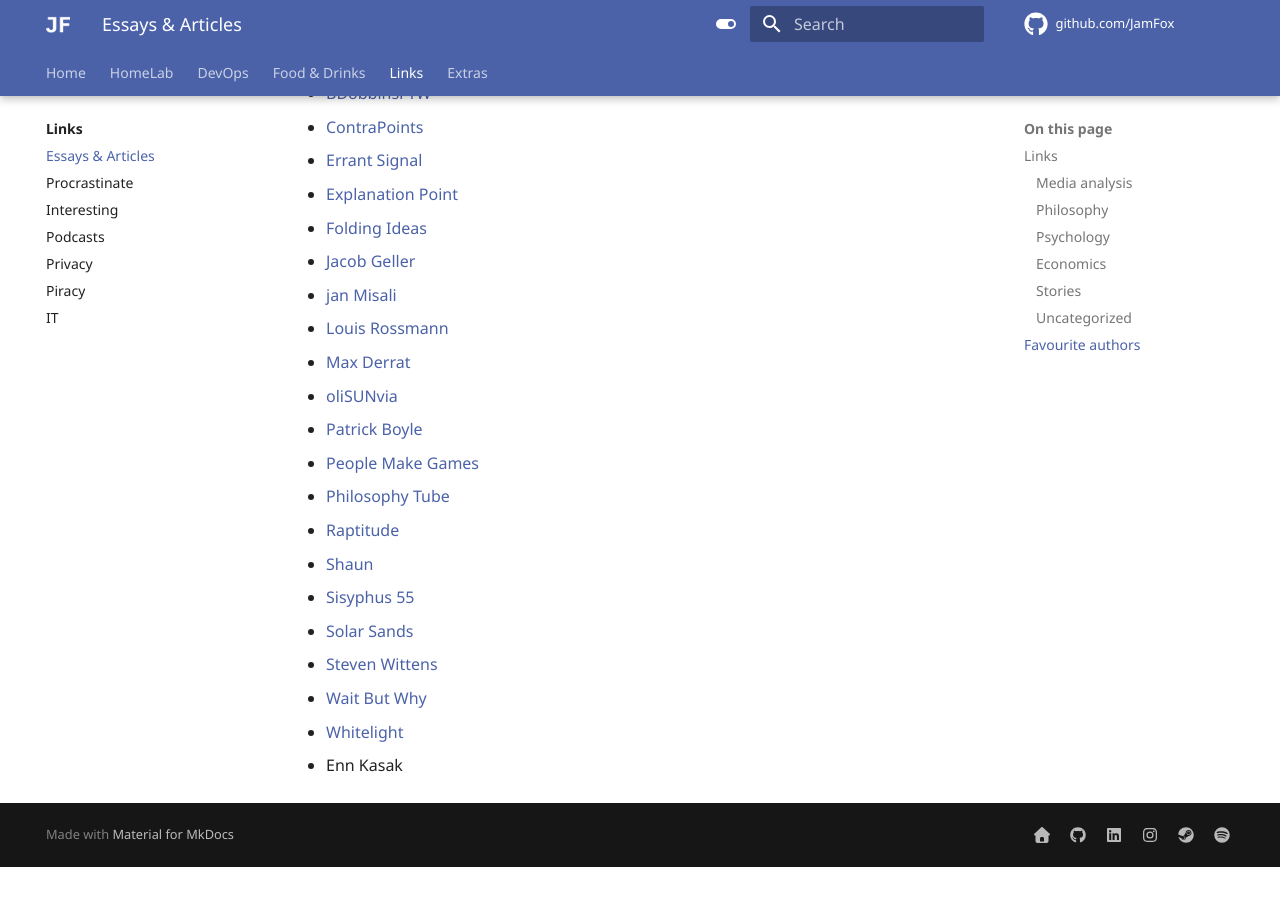
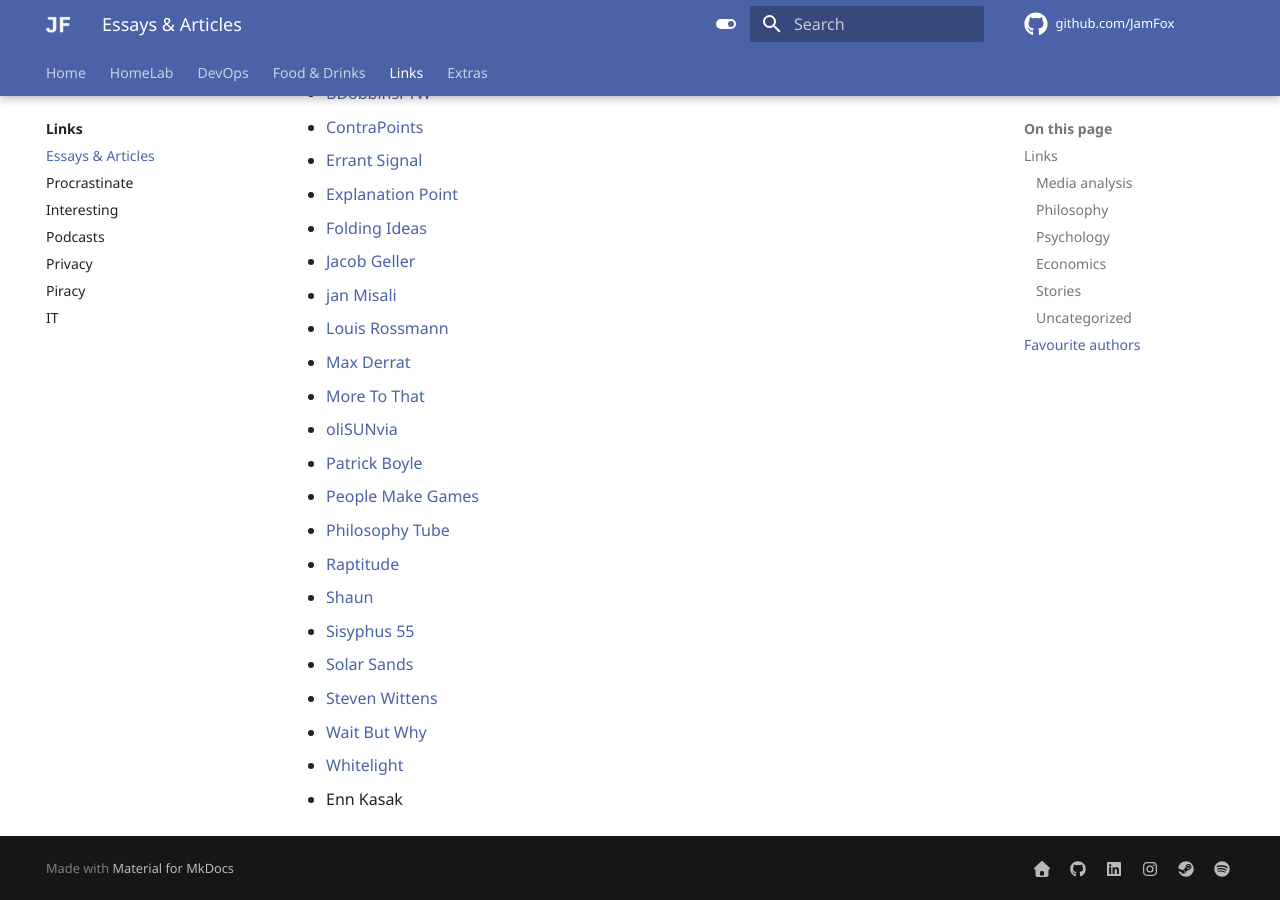
Before and after one commit to JamFox/docs.jamfox.dev, an MkDocs documentation site: the page built from docs/content/links/essays.md, in a window 1280 px wide and 900 px high, scrolled down 2516 px. Built offline with MkDocs 1.6.1 and Material for MkDocs 9.7.7, drawn with Linux system fonts in a browser that asks for light colours; comment, search, counter and statistics services are not loaded; before the commit the page ends 3383 px from its top, so only the background shows below that.

Commit message:
add more to that

```diff
--- a/docs/content/links/essays.md
+++ b/docs/content/links/essays.md
@@ -87,6 +87,7 @@ title: "Essays & Articles"
 - [jan Misali](https://www.youtube.com/c/HBMmaster)
 - [Louis Rossmann](https://www.youtube.com/@rossmanngroup)
 - [Max Derrat](https://www.youtube.com/@maxderrat)
+- [More To That](https://moretothat.com/)
 - [oliSUNvia](https://www.youtube.com/c/oliSUNvia)
 - [Patrick Boyle](https://www.youtube.com/@PBoyle)
 - [People Make Games](https://www.youtube.com/c/PeopleMakeGames)
```
